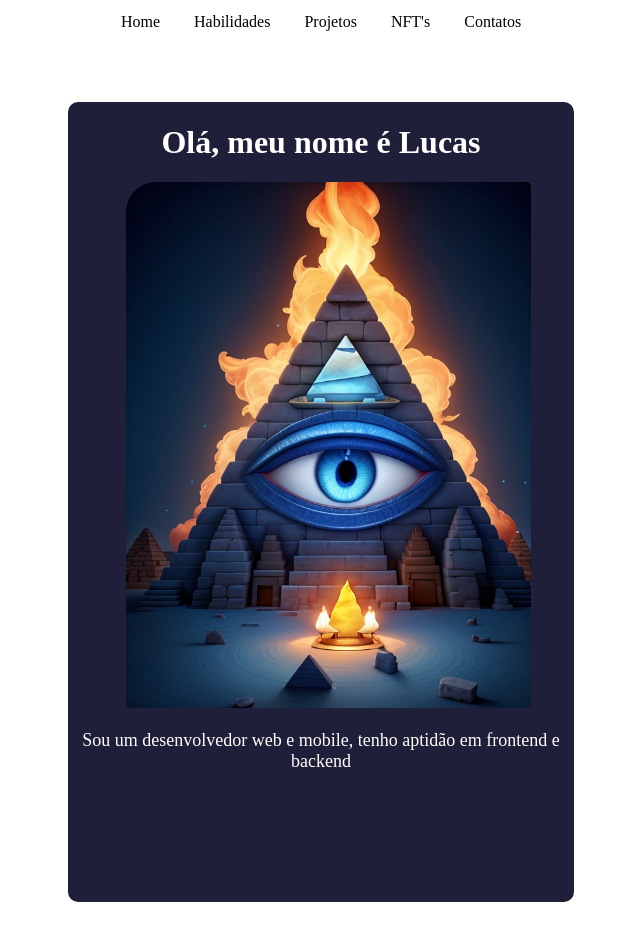
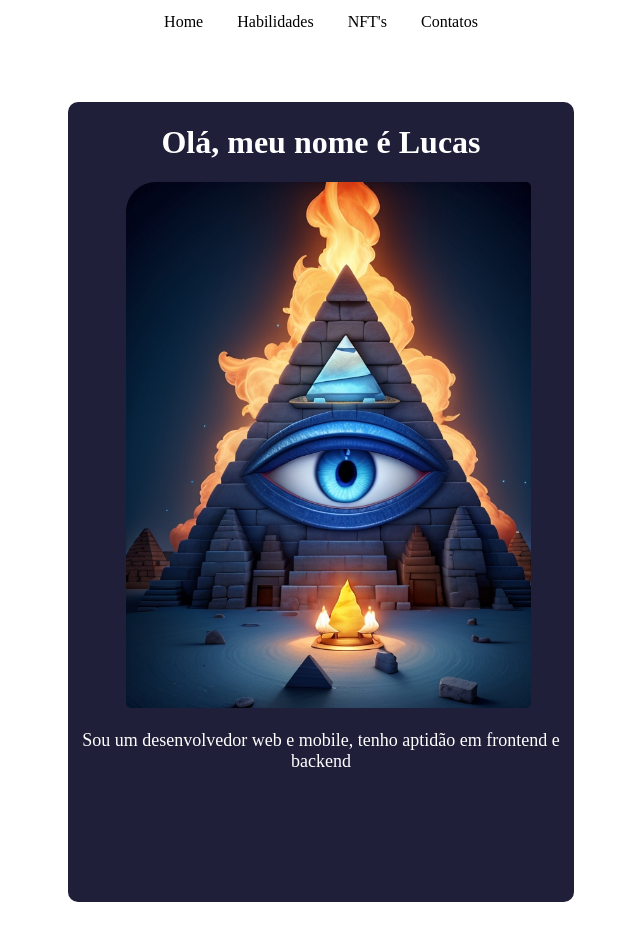
Before and after one commit to foter1234/portfolio, a plain HTML site: page index.html in a window 1280 px wide. Shown: the top 940 px of the page, without its empty margins (319-959 px from the left). Drawn offline with Linux system fonts and the light colour scheme.

Commit message:
delete menu item

```diff
--- a/index.html
+++ b/index.html
@@ -14,9 +14,6 @@
       <li><a href='#'>Home</a></li>
       <li class='dropdown'>
         <a href='#'>Habilidades <i class="fa fa-angle-down"></i></a>
-      </li>
-      <li class='dropdown'>
-        <a href='#'>Projetos <i class="fa fa-angle-down"></i></a>
       </li>
       <li class='dropdown'>
         <a href='#'>NFT's <i class="fa fa-angle-down"></i> </a>
```
